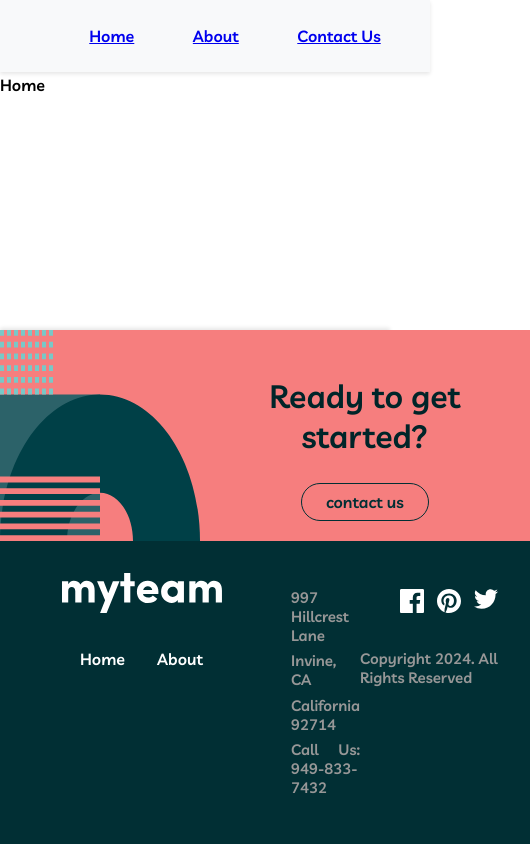
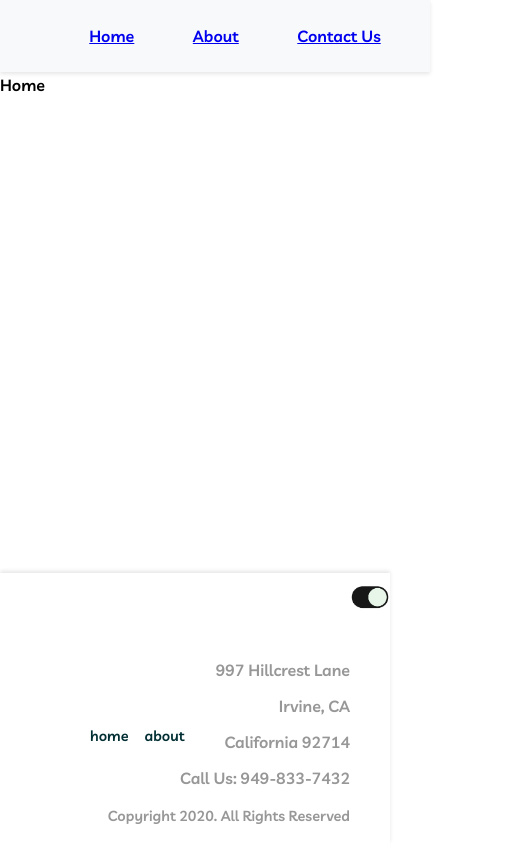
Before and after one commit to poulami-saha/Global-Code-Queens-MyTeam-Website, a React (Create React App) app: page / in a window 390 px wide. Shown: the whole page, 530 px wide, since content can reach past the window. Built offline with nearby package versions, Linux system fonts and the light colour scheme.

Commit message:
footer fully responsive

```diff
--- a/src/components/Footer/Footer.jsx
+++ b/src/components/Footer/Footer.jsx
@@ -1,14 +1,12 @@
 import React from 'react';
 import styles from './Footer.module.css';
 import HeroFooter from './HeroFooter';
-import SubFooter from './SubFooter';
 
 
 const Footer = () => {
   return (
     <footer className={styles.footer}>
        <HeroFooter/>
-       <SubFooter />
     </footer>
   );
 };
--- a/src/components/Footer/HeroFooter.jsx
+++ b/src/components/Footer/HeroFooter.jsx
@@ -1,21 +1,76 @@
-import React from 'react'
-import styles from './Footer.module.css'
-import footerImage from '../../assets/bg-pattern-home-6-about-5.svg'
+import React from "react";
+import { useEffect, useState } from "react";
+import Typography from "../utility/Typography/Typography";
+import styles from "../Footer/HeroFooter.module.css";
+import logo from "../../assets/logo.svg";
+import facebook from "../../assets/icon-facebook.svg";
+import pinterest from "../../assets/icon-pinterest.svg";
+import twitter from "../../assets/icon-twitter.svg";
+import toggleButton from "../../assets/on-button-removebg-preview.png";
+import { Link } from "react-router-dom";
 
 function HeroFooter() {
-    return (
-        <div className={styles.footerContent}>
-       <img src={footerImage} alt="" className={styles.footerImg} />
-            <div className={styles.footerText}>
-                <h2>Ready to get started?</h2>
+  const [theme, setTheme] = useState(
+    localStorage.getItem("footerTheme") || "light"
+  );
 
-                <div className={styles.btn}>
-                    <button>contact us</button>
-                </div>
-            </div>
+  useEffect(() => {
+    localStorage.setItem("footerTheme", theme);
+  }, [theme]);
 
+  const toggleTheme = () => {
+    setTheme((prevTheme) => (prevTheme === "light" ? "dark" : "light"));
+  };
+
+  return (
+    <div className={`${styles.footerContent} ${styles[theme]}`}>
+      <div className={styles.themeToggleContainer} style={{ transform: theme === 'light' ? 'translateX(0)' : 'translateX(-50px)' }}>
+
+        <img
+          src={toggleButton}
+          alt="light/dark"
+          onClick={toggleTheme}
+          className={styles.themeToggle}
+        />
+        <Typography elType="body1" className={styles.themeToggleText}>
+          {/* {theme === 'dark' ? 'Dark Mode' : 'Light Mode'} */}
+        </Typography>
+      </div>
+
+      <div className={styles.footerInfo}>
+        <div className={styles.logoDesc}>
+          <img src={logo} alt="logo" />
+          <div className={styles.footerLinks}>
+            <Link to="/" className={styles.link}>
+              <Typography elType="body1">home</Typography>
+            </Link>
+            <Link to="/about" className={styles.link}>
+              <Typography elType="body1">about</Typography>
+            </Link>
+          </div>
         </div>
-    )
+
+        <div className={styles.location}>
+          <Typography elType="body1">997 Hillcrest Lane</Typography>
+          <Typography elType="body1">Irvine, CA</Typography>
+          <Typography elType="body1">California 92714</Typography>
+          <Typography elType="body1">Call Us: 949-833-7432</Typography>
+        </div>
+
+        <div className={styles.socialContent}>
+          <div className={styles.socialLinks}>
+            <img src={facebook} alt="facebook" />
+            <img src={pinterest} alt="pinterest" />
+            <img src={twitter} alt="X" />
+          </div>
+
+          <Typography elType="body1" className={styles.copyright}>
+            Copyright 2020. All Rights Reserved
+          </Typography>
+        </div>
+      </div>
+    </div>
+  );
 }
 
-export default HeroFooter
+export default HeroFooter;
--- /dev/null
+++ b/src/components/Footer/HeroFooter.module.css
@@ -0,0 +1,286 @@
+
+.footerContent {
+    background-color: #012F34;
+    position: relative;
+    padding: 20px;
+    transition: background-color 0.3s, color 0.3s;
+  }
+
+  .footerContent.light {
+    background-color: #ffffff;
+    color: #012f34;
+  }
+
+  .footerContent.dark {
+    background-color: #012f34;
+    color: #ffffff;
+  }
+
+  .footerInfo {
+    display: flex;
+    justify-content: space-between;
+    padding: 10px 20px;
+    align-items: center;
+  }
+
+  .logoDesc {
+    display: flex;
+    flex-direction: column;
+  }
+
+  .footerLinks {
+    display: flex;
+    gap: 1rem;
+    font-size: 0.9rem;
+    margin-top: 0.9rem;
+    /* flex-direction: column; */
+  }
+
+  .link {
+    text-decoration: none;
+    color: inherit;
+    margin: 5px 0;
+  }
+
+  .location {
+    color: #979797;
+    font-size: 1rem;
+  }
+
+  .socialContent {
+    display: flex;
+    flex-direction: column;
+    align-items: center;
+
+  }
+
+  .socialLinks {
+    display: flex;
+    gap: 1rem;
+
+  }
+
+
+
+  .copyright {
+    color: #979797;
+    /* color: inherit; */
+    font-size: 0.9rem;
+    margin-top: 2.5rem;
+    align-items: center;
+  }
+
+  .themeToggleContainer {
+    position: absolute;
+    top: 10px;
+    right: 20px;
+    display: flex;
+    align-items: center;
+    transition: transform 0.3s ease, right 0.3s ease; }
+
+  .themeToggle {
+    cursor: pointer;
+    width: 40px;
+    height: 40px;
+  }
+
+  .themeToggleText {
+    margin-left: 10px;
+    cursor: pointer;
+  }
+
+  .themeToggle:hover,
+  .themeToggleText:hover {
+    opacity: 0.8;
+  }
+
+  @media (max-width: 768px) {
+    .footerContent {
+        padding: 70px ;
+    }
+
+    .footerInfo {
+      flex-direction: row;
+      align-items: center;
+      text-align: left;
+      position: relative;
+    }
+
+    .footerLinks {
+      flex-direction: row;
+    }
+
+    .socialLinks {
+        position: absolute;
+        left: 24px;
+        bottom: -40px;
+
+    }
+
+    .location {
+        position: absolute;
+        right: -30px;
+        bottom: -30px;
+        text-align: end;
+
+    }
+
+
+    .copyright {
+        position: absolute;
+        bottom: -65px;
+        right: -30px;
+
+
+    }
+
+    .socialContent {
+      align-items: flex-end;
+
+    }
+
+    .themeToggleContainer {
+      top: 5px;
+      right: -10px;
+    }
+
+    .themeToggleText {
+      margin-left: 10px;
+    }
+  }
+
+  @media (min-width: 960px) {
+    .footerInfo {
+      flex-direction: row;
+      align-items: center;
+      text-align: left;
+    }
+
+    .footerLinks {
+      flex-direction: row;
+    }
+
+
+
+    .socialContent {
+      align-items: flex-end;
+    }
+
+    .themeToggleContainer {
+      top: 20px;
+      right: 20px;
+    }
+
+    .themeToggleText {
+      margin-left: 10px;
+    }
+
+
+  }
+
+
+
+
+/* old styles */
+/* .footerContent {
+  background-color: #012F34;
+  position: relative;
+  padding: 20px;
+  transition: background-color 0.3s, color 0.3s;
+}
+
+.footerInfo {
+  position: relative;
+  display: flex;
+  justify-content: space-around;
+  padding: 10px 20px;
+  align-items: center;
+}
+
+.location {
+  color: #979797;
+  font-size: 0.9rem;
+}
+
+.link {
+  text-decoration: none;
+  color: #ffffff;
+  margin: 5px 0;
+}
+
+.footerLinks {
+  display: flex;
+  gap: 1rem;
+  font-size: 0.9rem;
+  cursor: pointer;
+  text-decoration: none;
+}
+
+.socialLinks {
+  display: flex;
+  gap: 1rem;
+  justify-content: center;
+  cursor: pointer;
+}
+
+.socialContent {
+  display: flex;
+  justify-content: right;
+  flex-direction: column;
+}
+
+.copyright {
+  color: #979797;
+  font-size: 0.9rem;
+}
+
+.footerContent.light {
+  background-color: #ffffff;
+  color: #012f34;
+}
+
+.footerContent.dark {
+  background-color: #012f34;
+  color: #ffffff;
+}
+
+.footerInfo {
+  display: flex;
+  justify-content: space-between;
+}
+
+.themeToggle {
+    margin-top: 20px;
+    cursor: pointer;
+    border: none;
+    width: 50px;
+    transition: background-color 0.5s;
+    place-content: left;
+  }
+
+.themeToggleContainer {
+  display: flex;
+  align-items: center;
+  position: absolute;
+  top: 20px;
+  right: 20px;
+}
+
+.themeToggle {
+  cursor: pointer;
+  width: 30px;
+  height: 30px;
+}
+
+.themeToggleText {
+  margin-left: 10px;
+  cursor: pointer;
+}
+
+.themeToggle:hover {
+  opacity: 0.8;
+}
+
+.themeToggleText:hover {
+  opacity: 0.8;
+} */
--- a/src/components/Footer/SubFooter.jsx
+++ /dev/null
@@ -1,51 +0,0 @@
-import React from "react";
-import logo from "../../assets/logo.svg";
-import facebook from "../../assets/icon-facebook.svg";
-import pinterest from "../../assets/icon-pinterest.svg";
-import twitter from "../../assets/icon-twitter.svg";
-import styles from './Footer.module.css'
-
-function SubFooter() {
-  return (
-    <div className={styles.footerInfo}>
-
-      <div className={styles.logoDesc}>
-        <img src={logo} alt="logo" />
-        <ul className={styles.logoText}>
-          <li>Home</li>
-          <li>About</li>
-        </ul>
-      </div>
-
-      <div className={styles.location}>
-        <ul>
-          <li>997 Hillcrest Lane</li>
-          <li>Invine, CA</li>
-          <li>California 92714</li>
-          <li>Call Us: 949-833-7432</li>
-        </ul>
-      </div>
-
-      <div className={styles.socialLinks}>
-
-        <div>
-          <ul>
-            <li>
-              <img src={facebook} alt="facebook" />
-            </li>
-            <li>
-              <img src={pinterest} alt="pinterest" />
-            </li>
-            <li>
-              <img src={twitter} alt="X" />
-            </li>
-          </ul>
-        </div>
-
-        <p>Copyright 2024. All Rights Reserved</p>
-      </div>
-    </div>
-  );
-}
-
-export default SubFooter;
```
Also changed, not shown: src/assets/on-button-removebg-preview.png (added).
